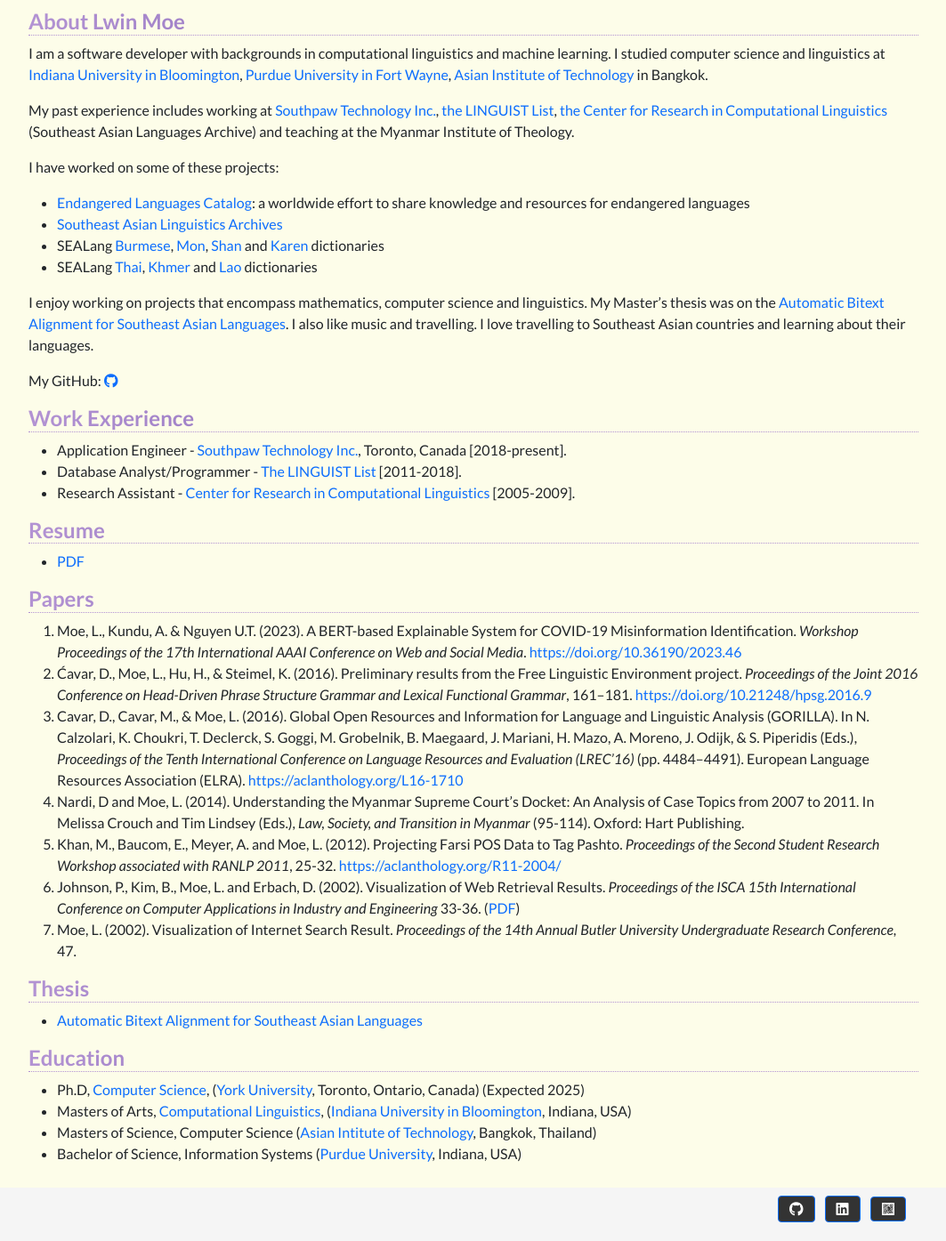
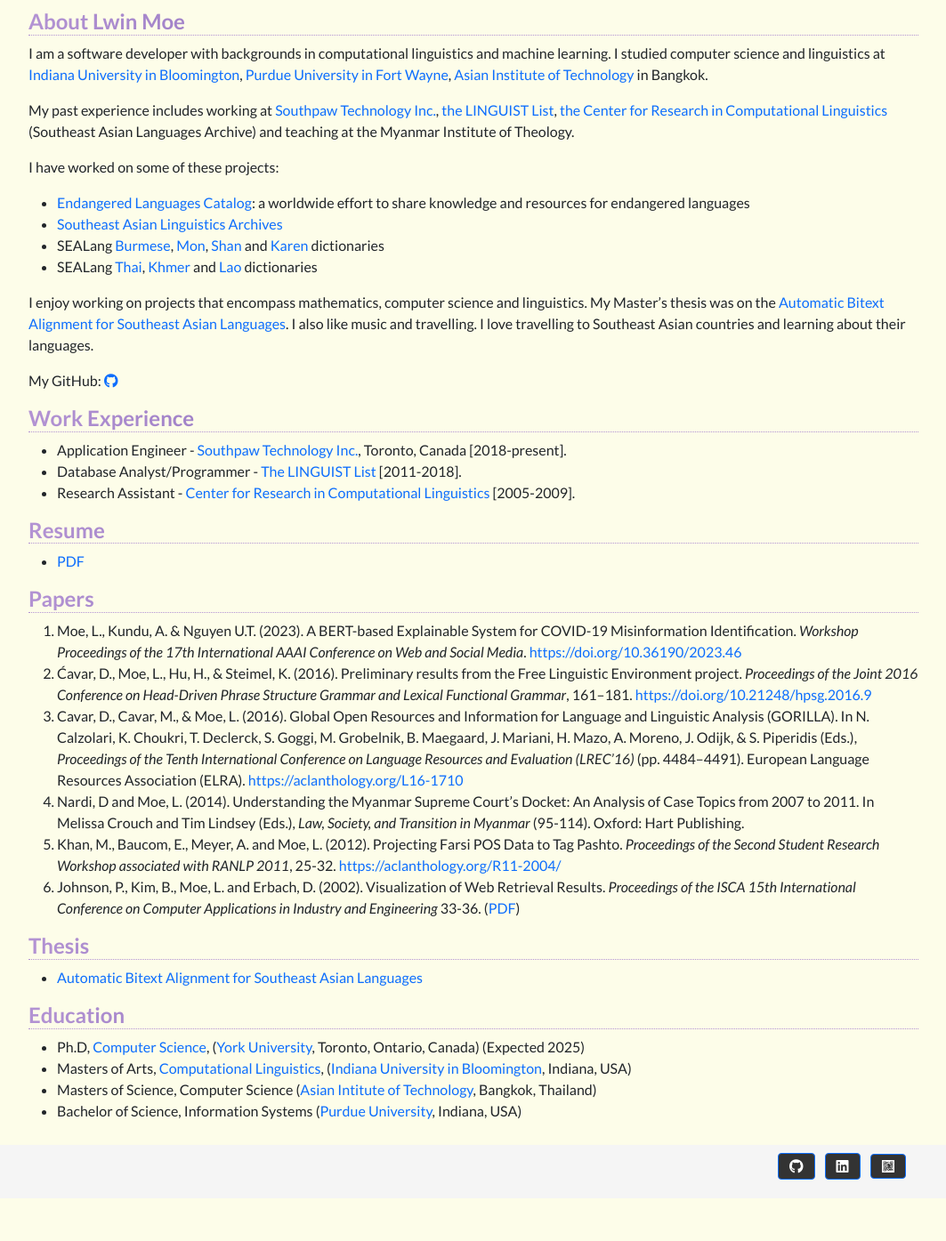
Before and after one commit to lwinmoe/lwinmoe.github.io, a Jekyll site: the page built from index.md, in a window 1280 px wide. Shown: the whole page at 89% size, without its empty margins (108-1171 px from the left). Built offline with Jekyll 4.4.1, drawn with Linux system fonts in a browser that asks for light colours; nearby versions of some CDN libraries; after the commit the page ends 1347 px from its top, so only the background shows below that.

Commit message:
removed undergraduate presentation at Butler.

```diff
--- a/index.md
+++ b/index.md
@@ -42,7 +42,6 @@ My GitHub: <a href="https://github.com/lwinmoe" role="button"><i class="fab fa-g
 1. Nardi, D and Moe, L. (2014). Understanding the Myanmar Supreme Court's Docket: An Analysis of Case Topics from 2007 to 2011. In Melissa Crouch and Tim Lindsey (Eds.), *Law, Society, and Transition in Myanmar* (95-114). Oxford: Hart Publishing.
 1. Khan, M., Baucom, E., Meyer, A. and Moe, L. (2012). Projecting Farsi POS Data to Tag Pashto. *Proceedings of the Second Student Research Workshop associated with RANLP 2011*, 25-32. [https://aclanthology.org/R11-2004/](https://aclanthology.org/R11-2004/)
 1. Johnson, P., Kim, B., Moe, L. and Erbach, D. (2002). Visualization of Web Retrieval Results. *Proceedings of the ISCA 15th International Conference on Computer Applications in Industry and Engineering* 33-36. ([PDF](/static/docs/Visualization_of_Web_Retrieval_Results.pdf))
-1. Moe, L. (2002). Visualization of Internet Search Result. *Proceedings of the 14th Annual Butler University Undergraduate Research Conference*, 47.
 
 
 ## Thesis
```
